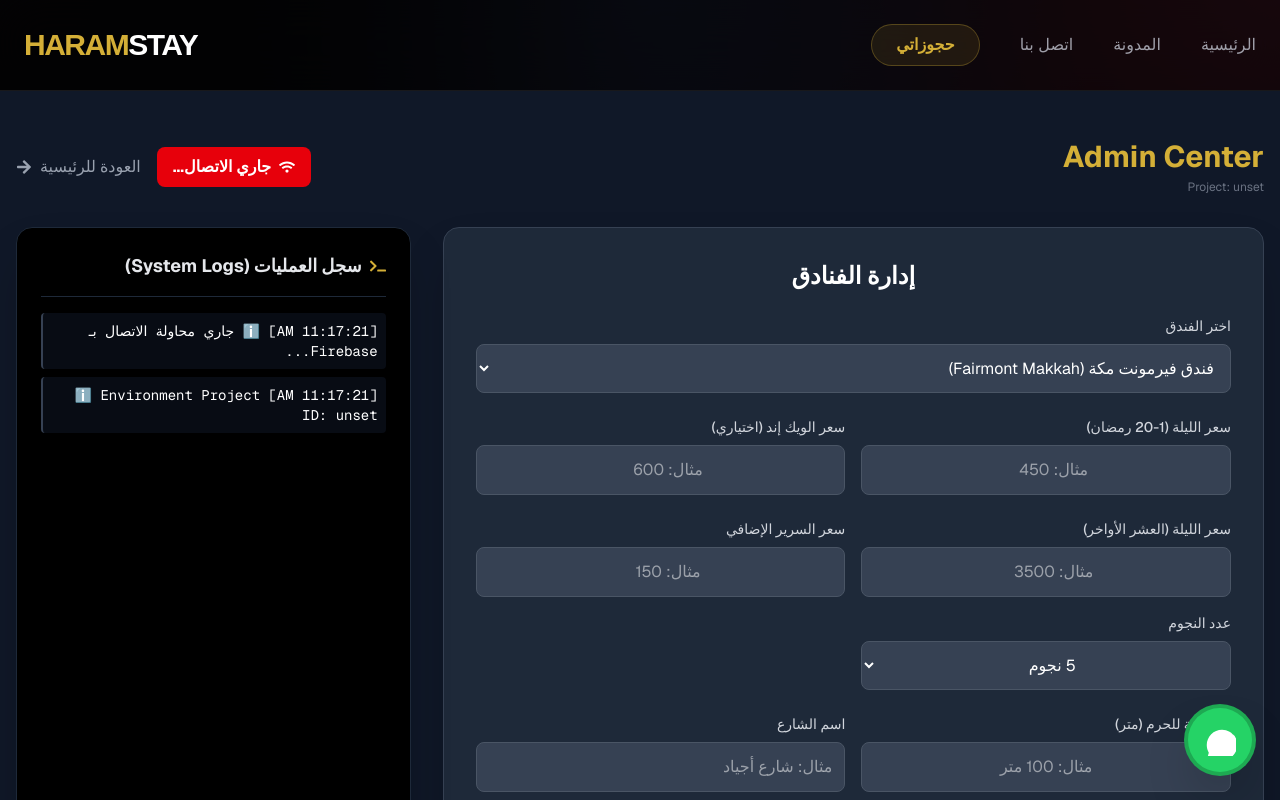
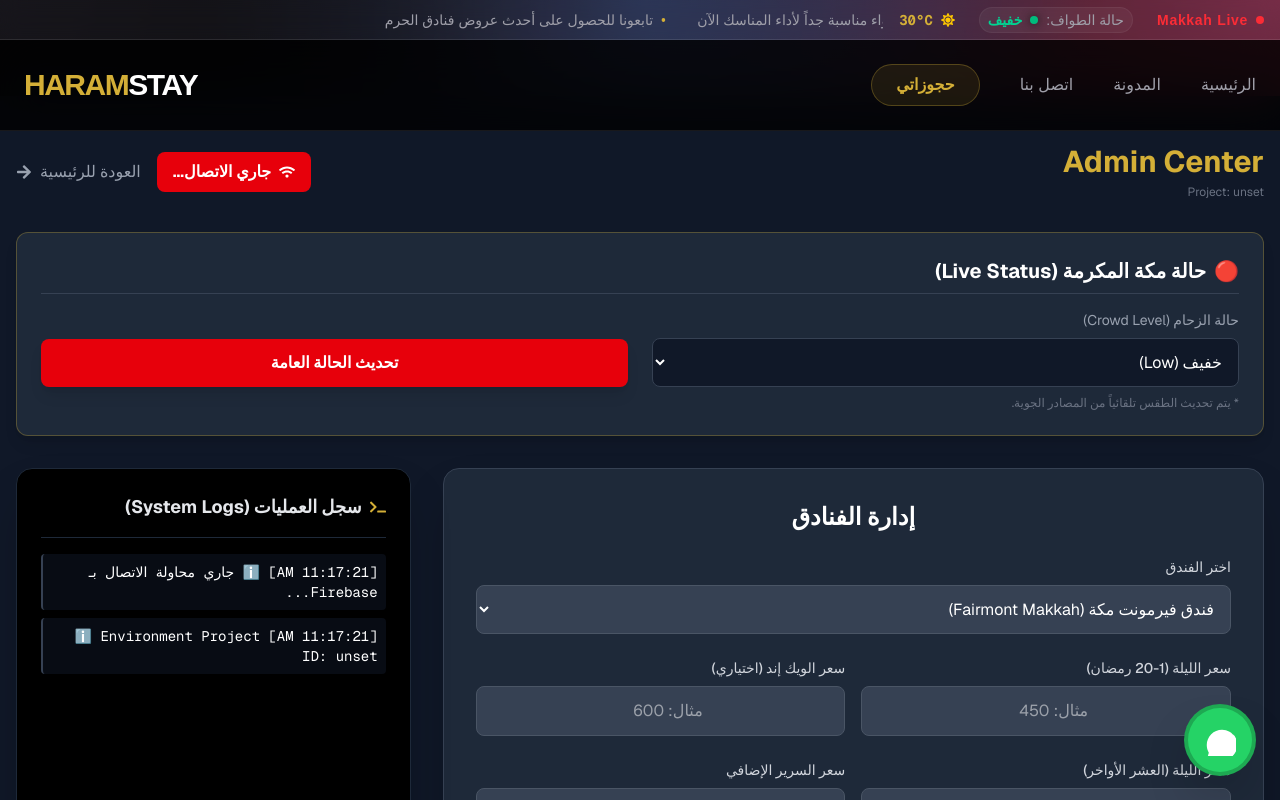
Before and after one commit to datavisionary56-dev/haram-stay, a Next.js app: page /admin-center-secret in a window 1280 px wide. Shown: the top 800 px of the page. Built offline with nearby package versions, Linux system fonts and the light colour scheme; no server answers; the database is empty.

Commit message:
feat: v2.3 update - Live Status Admin, TopBar, and Crowd Control

```diff
--- a/src/app/admin-center-secret/page.tsx
+++ b/src/app/admin-center-secret/page.tsx
@@ -31,10 +31,31 @@ export default function AdminSecretPage() {
   const [files, setFiles] = useState<FileList | null>(null);
   const [projectId, setProjectId] = useState('');
 
+  // Global Status State
+  const [currentCrowdLevel, setCurrentCrowdLevel] = useState('low');
+
   const addLog = (message: string, type: 'info' | 'error' | 'success' = 'info') => {
     const timestamp = new Date().toLocaleTimeString();
     const prefix = type === 'error' ? '❌' : type === 'success' ? '✅' : 'ℹ️';
     setLogs(prev => [`[${timestamp}] ${prefix} ${message}`, ...prev]);
+  };
+
+  const handleUpdateGlobalStatus = async () => {
+    setLoading(true);
+    addLog("جاري تحديث الحالة العامة...", 'info');
+    try {
+        await setDoc(doc(db, "system_status", "makkah_live"), {
+            crowdLevel: currentCrowdLevel,
+            lastUpdated: new Date().toISOString()
+        }, { merge: true });
+        addLog("✅ تم تحديث الحالة العامة بنجاح!", 'success');
+        alert("تم تحديث الحالة بنجاح");
+    } catch (error: unknown) {
+        const message = error instanceof Error ? error.message : String(error);
+        addLog(`❌ فشل التحديث: ${message}`, 'error');
+    } finally {
+        setLoading(false);
+    }
   };
 
   useEffect(() => {
@@ -317,6 +338,39 @@ export default function AdminSecretPage() {
           </div>
         </div>
 
+        {/* Global Settings Section (Live Status) */}
+        <div className="bg-gray-800 border border-[#D4AF37]/30 rounded-xl p-6 mb-8 shadow-lg">
+            <h2 className="text-xl font-bold text-white mb-4 border-b border-gray-700 pb-2 flex items-center gap-2">
+                <span>🔴</span> حالة مكة المكرمة (Live Status)
+            </h2>
+
+            <div className="grid grid-cols-1 md:grid-cols-2 gap-6 items-end">
+                <div>
+                    <label className="block text-gray-400 text-sm mb-2">حالة الزحام (Crowd Level)</label>
+                    <select
+                        value={currentCrowdLevel}
+                        onChange={(e) => setCurrentCrowdLevel(e.target.value)}
+                        className="w-full bg-gray-900 border border-gray-700 text-white p-3 rounded-lg focus:ring-[#D4AF37] focus:ring-2"
+                    >
+                        <option value="low">خفيف (Low)</option>
+                        <option value="moderate">متوسط (Moderate)</option>
+                        <option value="crowded">مزدحم (Crowded)</option>
+                    </select>
+                </div>
+
+                <div>
+                    <button
+                        onClick={handleUpdateGlobalStatus}
+                        disabled={loading}
+                        className="w-full bg-red-600 hover:bg-red-700 text-white font-bold py-3 rounded-lg transition-all flex items-center justify-center gap-2 shadow-lg"
+                    >
+                        {loading ? 'جاري التحديث...' : 'تحديث الحالة العامة'}
+                    </button>
+                </div>
+            </div>
+            <p className="text-xs text-gray-500 mt-2">* يتم تحديث الطقس تلقائياً من المصادر الجوية.</p>
+        </div>
+
         <div className="grid grid-cols-1 lg:grid-cols-3 gap-8">
             <div className="lg:col-span-2 bg-gray-800 rounded-2xl p-8 shadow-2xl border border-gray-700">
             <h2 className="text-2xl font-bold mb-6 text-center">إدارة الفنادق</h2>
--- a/src/app/globals.css
+++ b/src/app/globals.css
@@ -1,5 +1,5 @@
+@import url('https://fonts.googleapis.com/css2?family=Cairo:wght@200..1000&display=swap');
 @import "tailwindcss";
-@import url('https://fonts.googleapis.com/css2?family=Cairo:wght@200..1000&display=swap');
 
 :root {
   --background: #ffffff;
--- a/src/app/layout.tsx
+++ b/src/app/layout.tsx
@@ -2,6 +2,7 @@ import type { Metadata } from "next";
 import { Geist, Geist_Mono, Cairo, Tajawal } from "next/font/google";
 import "./globals.css";
 import Navbar from "@/components/Navbar";
+import TopBar from "@/components/TopBar";
 
 const cairo = Cairo({
   subsets: ["arabic"],
@@ -40,10 +41,16 @@ export default function RootLayout({
     <html lang="ar" dir="rtl">
       <body className={`${geistSans.variable} ${geistMono.variable} ${cairo.variable} ${tajawal.variable} antialiased bg-black font-sans`}>
         {/* الهيدر سيظهر في كل الصفحات */}
-        <Navbar />
+        <div className="fixed top-0 left-0 right-0 z-[1000]">
+           <TopBar />
+           <Navbar />
+        </div>
 
-        {/* المحتوى المتغير */}
-        {children}
+        {/* Padding for fixed header */}
+        <div className="pt-24">
+           {/* المحتوى المتغير */}
+           {children}
+        </div>
 
         {/* زر واتساب العائم */}
         <a
--- a/src/components/Footer.tsx
+++ b/src/components/Footer.tsx
@@ -68,7 +68,7 @@ export default function Footer() {
           <p className="flex items-center justify-center gap-2 mb-4">
             صنع بحب <FaHeart className="text-red-500" /> في مكة المكرمة
           </p>
-         <p>&copy; {new Date().getFullYear()} HaramStay. جميع الحقوق محفوظة. <span className="text-gray-600 text-xs ml-2">v2.2 (Glass UI)</span></p>
+         <p>&copy; {new Date().getFullYear()} HaramStay. جميع الحقوق محفوظة. <span className="text-gray-600 text-xs ml-2">v2.3 (Live Status Admin)</span></p>
 
           {/* Admin Link */}
           <div className="mt-6 flex justify-center">
--- /dev/null
+++ b/src/components/TopBar.tsx
@@ -0,0 +1,143 @@
+"use client";
+import React, { useState, useEffect } from "react";
+import { doc, onSnapshot } from "firebase/firestore";
+import { db } from "@/lib/firebase";
+import { FaCloudSun, FaCloudMoon, FaSun, FaMoon, FaCircle, FaTemperatureHigh } from "react-icons/fa";
+import { motion } from "framer-motion";
+
+export default function TopBar() {
+  const [weather, setWeather] = useState<{ temp: string; condition: string; isDay: boolean } | null>(null);
+  const [crowdStatus, setCrowdStatus] = useState<"low" | "moderate" | "crowded">("low");
+  const [currentTime, setCurrentTime] = useState("");
+
+  // Fetch Weather from wttr.in (No API Key needed)
+  useEffect(() => {
+    const fetchWeather = async () => {
+      try {
+        const res = await fetch("https://wttr.in/Makkah?format=j1");
+        const data = await res.json();
+        const current = data.current_condition[0];
+        const temp = current.temp_C;
+        const condition = current.weatherDesc[0].value;
+        // Simple day/night check based on time (approximate for UI)
+        const hour = new Date().getHours();
+        const isDay = hour > 6 && hour < 18;
+
+        setWeather({
+          temp,
+          condition,
+          isDay
+        });
+      } catch (error) {
+        console.error("Weather fetch error:", error);
+        // Fallback
+        setWeather({ temp: "30", condition: "Sunny", isDay: true });
+      }
+    };
+
+    fetchWeather();
+    // Refresh weather every 30 mins
+    const interval = setInterval(fetchWeather, 30 * 60 * 1000);
+    return () => clearInterval(interval);
+  }, []);
+
+  // Real-time Clock
+  useEffect(() => {
+    const timer = setInterval(() => {
+      setCurrentTime(new Date().toLocaleTimeString('ar-SA', { hour: '2-digit', minute: '2-digit' }));
+    }, 1000);
+    return () => clearInterval(timer);
+  }, []);
+
+  // Listen to Crowd Status from Firestore
+  useEffect(() => {
+    const unsub = onSnapshot(doc(db, "settings", "makkah-status"), (doc) => {
+      if (doc.exists()) {
+        const data = doc.data();
+        if (data.crowdLevel) {
+          setCrowdStatus(data.crowdLevel);
+        }
+      }
+    });
+
+    return () => unsub();
+  }, []);
+
+  const getCrowdInfo = (status: string) => {
+    switch (status) {
+      case "low":
+        return { text: "خفيف", color: "text-emerald-400", dot: "bg-emerald-500" };
+      case "moderate":
+        return { text: "متوسط", color: "text-yellow-400", dot: "bg-yellow-500" };
+      case "crowded":
+        return { text: "مزدحم", color: "text-red-500", dot: "bg-red-500" };
+      default:
+        return { text: "خفيف", color: "text-emerald-400", dot: "bg-emerald-500" };
+    }
+  };
+
+  const crowdInfo = getCrowdInfo(crowdStatus);
+
+  return (
+    <div
+        className="w-full h-10 border-b border-white/10 flex items-center justify-between px-4 text-xs md:text-sm font-cairo z-50 relative"
+        style={{
+            background: "rgba(255, 255, 255, 0.03)",
+            backdropFilter: "blur(10px)",
+        }}
+    >
+      {/* Right Side: Status & Weather */}
+      <div className="flex items-center gap-4 md:gap-6">
+        {/* Live Indicator */}
+        <div className="flex items-center gap-2">
+            <span className="relative flex h-2 w-2">
+              <span className="animate-ping absolute inline-flex h-full w-full rounded-full bg-red-400 opacity-75"></span>
+              <span className="relative inline-flex rounded-full h-2 w-2 bg-red-500"></span>
+            </span>
+            <span className="font-bold text-red-500 tracking-wider">Makkah Live</span>
+        </div>
+
+        {/* Crowd Status */}
+        <div className="hidden md:flex items-center gap-2 bg-white/5 px-2 py-0.5 rounded-full border border-white/5">
+            <span className="text-zinc-400">حالة الطواف:</span>
+            <div className={`w-2 h-2 rounded-full ${crowdInfo.dot} shadow-[0_0_8px_currentColor]`}></div>
+            <span className={`font-bold ${crowdInfo.color}`}>{crowdInfo.text}</span>
+        </div>
+
+        {/* Weather */}
+        {weather && (
+            <div className="flex items-center gap-2 text-zinc-300">
+                {weather.isDay ? <FaSun className="text-yellow-400" /> : <FaMoon className="text-blue-200" />}
+                <span className="font-mono font-bold text-[#D4AF37]">{weather.temp}°C</span>
+            </div>
+        )}
+      </div>
+
+      {/* Center/Left: Ticker */}
+      <div className="flex-1 overflow-hidden mx-4 relative mask-linear-fade">
+         <motion.div
+            className="whitespace-nowrap text-zinc-400 flex items-center gap-8"
+            animate={{ x: [1000, -1000] }}
+            transition={{ repeat: Infinity, duration: 25, ease: "linear" }}
+         >
+            <span className="flex items-center gap-2">
+                <FaCircle className="text-[4px] text-[#D4AF37]" />
+                مرحباً بضيوف الرحمن في مكة المكرمة
+            </span>
+            <span className="flex items-center gap-2">
+                <FaCircle className="text-[4px] text-[#D4AF37]" />
+                الساعة الآن في مكة: <span className="text-white font-mono">{currentTime}</span>
+            </span>
+            <span className="flex items-center gap-2">
+                <FaCircle className="text-[4px] text-[#D4AF37]" />
+                {crowdStatus === 'crowded' ? 'ينصح بتأجيل العمرة لساعات متأخرة بسبب الزحام' : 'الأجواء مناسبة جداً لأداء المناسك الآن'}
+            </span>
+            <span className="flex items-center gap-2">
+                <FaCircle className="text-[4px] text-[#D4AF37]" />
+                تابعونا للحصول على أحدث عروض فنادق الحرم
+            </span>
+         </motion.div>
+      </div>
+    </div>
+  );
+}
```
